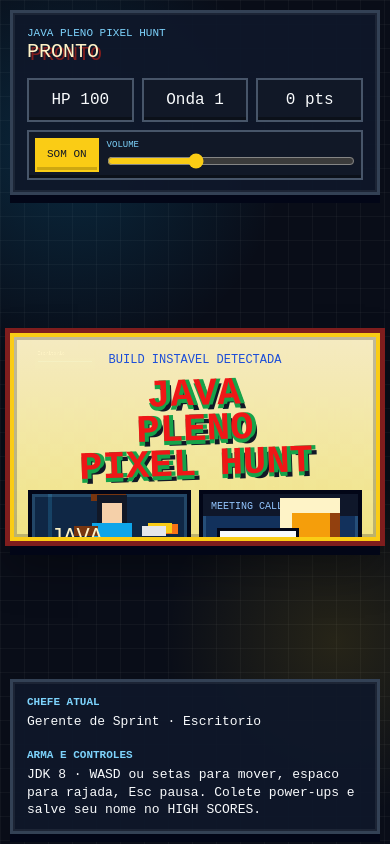
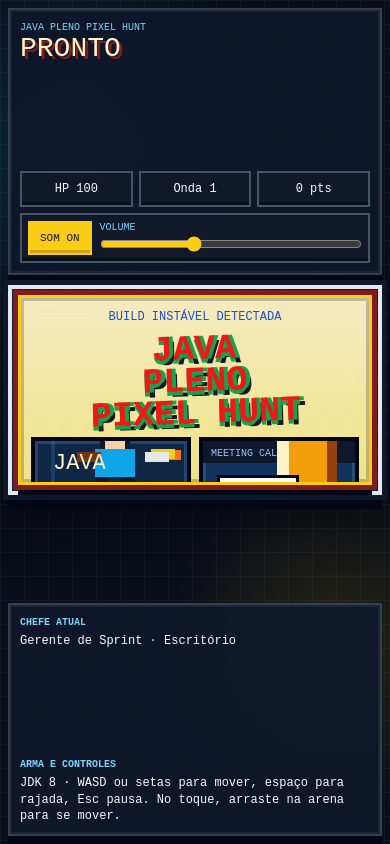
Before and after one commit to thyagodissenha/java-pleno-pixel-hunt, a Next.js app: page / in a window 390 px wide. Built offline with nearby package versions, Linux system fonts and the light colour scheme.

Commit message:
Finish phase 1 mobile and PT-BR polish

```diff
--- a/app/api/scores/route.ts
+++ b/app/api/scores/route.ts
@@ -16,7 +16,7 @@ export async function POST(request: Request) {
     return Response.json({ scores }, { status: 201 });
   } catch {
     return Response.json(
-      { error: "Nao foi possivel salvar o ranking agora." },
+      { error: "Não foi possível salvar o ranking agora." },
       { status: 503 },
     );
   }
--- a/app/globals.css
+++ b/app/globals.css
@@ -42,6 +42,7 @@ canvas {
   display: grid;
   grid-template-rows: auto minmax(0, 1fr) auto;
   min-height: 100vh;
+  min-height: 100dvh;
   padding: clamp(12px, 2vw, 24px);
   gap: 14px;
   background:
@@ -164,6 +165,7 @@ canvas {
 .canvas-frame {
   position: relative;
   width: min(100%, calc((100vh - 190px) * 1.777));
+  width: min(100%, calc((100dvh - 190px) * 1.777));
   max-width: 1120px;
   aspect-ratio: 16 / 9;
 }
@@ -180,6 +182,7 @@ canvas {
     0 14px 0 #020617,
     0 24px 44px rgba(0, 0, 0, 0.38);
   touch-action: none;
+  user-select: none;
 }
 
 .score-overlay {
@@ -188,6 +191,7 @@ canvas {
   display: grid;
   place-items: center;
   padding: 18px;
+  overflow-y: auto;
   pointer-events: none;
 }
 
@@ -197,6 +201,7 @@ canvas {
   display: grid;
   place-items: center;
   padding: 18px;
+  overflow-y: auto;
 }
 
 .menu-overlay-full {
@@ -830,22 +835,35 @@ canvas {
   }
 
   .game-shell {
+    grid-template-rows: auto auto auto;
     min-height: 100dvh;
-    padding: 10px;
+    padding: 8px;
+    gap: 10px;
   }
 
   .topbar,
   .bottombar {
     flex-direction: column;
     align-items: stretch;
+    gap: 10px;
+    padding: 10px;
+    border-width: 2px;
+  }
+
+  .topbar h1 {
+    font-size: clamp(20px, 8vw, 28px);
   }
 
   .hud {
     justify-content: stretch;
+    gap: 6px;
   }
 
   .hud > span {
-    flex: 1 1 94px;
+    flex: 1 1 76px;
+    min-width: 0;
+    padding: 7px 6px;
+    font-size: 12px;
   }
 
   .sound-controls {
@@ -853,24 +871,47 @@ canvas {
     width: 100%;
   }
 
+  .game-stage {
+    align-content: start;
+  }
+
+  .canvas-frame {
+    width: 100%;
+    max-height: min(54dvh, calc(100vw * 0.5625));
+  }
+
+  .menu-overlay,
+  .score-overlay {
+    padding: 10px;
+  }
+
+  .menu-panel,
+  .score-panel {
+    width: min(100%, calc(100vw - 20px));
+    max-height: calc(100dvh - 176px);
+    padding: 14px;
+    overflow-y: auto;
+    border-width: 3px;
+  }
+
   .title-menu-panel {
-    padding: 14px;
+    padding: 10px;
   }
 
   .retro-title-screen {
     grid-template-columns: 1fr 1fr;
-    grid-template-rows: auto 92px 92px auto;
+    grid-template-rows: auto minmax(70px, 18vw) minmax(70px, 18vw) auto;
     gap: 8px;
   }
 
   .retro-logo {
     grid-column: 1 / -1;
     grid-row: 1;
-    font-size: clamp(28px, 10vw, 42px);
+    font-size: clamp(25px, 9vw, 38px);
   }
 
   .retro-scene {
-    min-height: 92px;
+    min-height: 70px;
   }
 
   .deploy-scene,
@@ -884,27 +925,88 @@ canvas {
   }
 
   .title-menu-actions button {
-    min-height: 42px;
+    min-height: 44px;
     text-align: center;
     background: #991b1b;
     color: #fef3c7;
     border: 3px solid #facc15;
   }
 
-  .canvas-frame {
-    width: 100%;
-  }
-
   .score-form div {
     grid-template-columns: 1fr;
   }
 
+  .score-form input,
+  .score-form button,
+  .play-again,
+  .menu-actions button {
+    min-height: 44px;
+  }
+
   .score-list li {
-    grid-template-columns: 30px minmax(0, 1fr) 70px;
+    grid-template-columns: 28px minmax(0, 1fr) 66px;
+    gap: 7px;
   }
 
   .menu-actions.two,
   .help-list li {
     grid-template-columns: 1fr;
   }
+
+  .bottombar span {
+    font-size: 12px;
+  }
 }
+
+@media (max-width: 420px) {
+  .topbar p,
+  .bottombar strong,
+  .sound-controls label span,
+  .score-mode {
+    font-size: 10px;
+  }
+
+  .menu-copy {
+    margin-top: 10px;
+    font-size: 12px;
+  }
+
+  .call-scene .speech,
+  .users-scene .speech,
+  .terminal {
+    font-size: 9px;
+  }
+
+  .score-panel h2,
+  .menu-panel h2 {
+    font-size: clamp(26px, 10vw, 38px);
+  }
+}
+
+@media (max-height: 620px) and (orientation: landscape) {
+  .game-shell {
+    grid-template-columns: minmax(160px, 0.78fr) minmax(0, 1.6fr);
+    grid-template-rows: auto auto;
+    align-content: start;
+  }
+
+  .topbar,
+  .bottombar {
+    width: 100%;
+    margin: 0;
+  }
+
+  .game-stage {
+    grid-column: 2;
+    grid-row: 1 / 3;
+  }
+
+  .canvas-frame {
+    max-height: calc(100dvh - 20px);
+  }
+
+  .menu-panel,
+  .score-panel {
+    max-height: calc(100dvh - 32px);
+  }
+}
--- a/app/layout.tsx
+++ b/app/layout.tsx
@@ -4,7 +4,7 @@ import './globals.css';
 export const metadata: Metadata = {
   title: 'Java Pleno Pixel Hunt',
   description:
-    'Um jogo pixel art de arena sobre sobreviver a usuarios, chefes e lancamentos de dados.',
+    'Um jogo pixel art de arena sobre sobreviver a usuários, chefes e lançamentos de dados.',
 };
 
 export default function RootLayout({
--- a/app/page.tsx
+++ b/app/page.tsx
@@ -62,25 +62,25 @@ const SOUND_KEY = "java-pleno-pixel-hunt-sound";
 const bossNames = [
   "Gerente de Sprint",
   "Dono do Roadmap",
-  "Arquiteto das Reunioes",
+  "Arquiteto das Reuniões",
   "Diretor do Go-Live",
 ];
 const cloudLabels = ["Azure", "SQL", "Blob", "CI/CD", "Kafka", "BI"];
 const enemyLabels: Record<Exclude<EnemyKind, "boss" | "data">, string> = {
-  user: "Usuario",
+  user: "Usuário",
   qa: "QA nervoso",
-  vip: "Usuario VIP",
+  vip: "Usuário VIP",
   incident: "Incidente P1",
   legacy: "Legado",
 };
 const powerUpLabels: Record<PowerUpKind, string> = {
-  coffee: "Cafe",
+  coffee: "Café",
   refactor: "Refactor",
   rollback: "Rollback",
   hotfix: "Hotfix",
   review: "Code Review",
 };
-const biomeNames = ["Escritorio", "Producao", "Cloud", "War Room"];
+const biomeNames = ["Escritório", "Produção", "Cloud", "War Room"];
 
 function clamp(value: number, min: number, max: number) {
   return Math.max(min, Math.min(max, value));
@@ -355,7 +355,7 @@ export default function Home() {
         .slice(0, 10);
       saveHighScores(nextScores);
       setHighScores(nextScores);
-      setScoreMessage("Ranking local salvo. Global indisponivel.");
+      setScoreMessage("Ranking local salvo. Global indisponível.");
       playSound("save");
       setScoreSaved(true);
     }
@@ -407,7 +407,7 @@ export default function Home() {
       setScore(localScore);
       setWave(localWave);
       setHp(Math.max(0, Math.round(player.hp)));
-      setBoss(bossNames[bossIndex] ?? "Comite Executivo");
+      setBoss(bossNames[bossIndex] ?? "Comitê Executivo");
       setBiome(biomeNames[Math.min(bossIndex, biomeNames.length - 1)] ?? "War Room");
       setUpgrade(weaponLevel >= 3 ? "JDK 21" : weaponLevel === 2 ? "JDK 17" : "JDK 8");
     }
@@ -489,7 +489,7 @@ export default function Home() {
       localScore += 35;
       if (powerUp.kind === "coffee") {
         player.haste = 6;
-        announceEffect("CAFE: velocidade aumentada");
+        announceEffect("CAFÉ: velocidade aumentada");
       } else if (powerUp.kind === "refactor") {
         player.fury = 6;
         announceEffect("REFACTOR: tiros acelerados");
@@ -595,11 +595,14 @@ export default function Home() {
     };
     const onKeyUp = (event: KeyboardEvent) => keys.current.delete(event.key.toLowerCase());
     const onPointerMove = (event: PointerEvent) => {
+      event.preventDefault();
       const bounds = canvas.getBoundingClientRect();
       pointer.current.x = ((event.clientX - bounds.left) / bounds.width) * WORLD.width;
       pointer.current.y = ((event.clientY - bounds.top) / bounds.height) * WORLD.height;
     };
     const onPointerDown = (event: PointerEvent) => {
+      event.preventDefault();
+      canvas.setPointerCapture?.(event.pointerId);
       pointer.current.active = true;
       onPointerMove(event);
       if (stateRef.current === "menu") start();
@@ -609,7 +612,10 @@ export default function Home() {
         startMusic();
       }
     };
-    const onPointerUp = () => {
+    const onPointerUp = (event: PointerEvent) => {
+      if (canvas.hasPointerCapture?.(event.pointerId)) {
+        canvas.releasePointerCapture(event.pointerId);
+      }
       pointer.current.active = false;
     };
 
@@ -618,6 +624,7 @@ export default function Home() {
     canvas.addEventListener("pointermove", onPointerMove);
     canvas.addEventListener("pointerdown", onPointerDown);
     window.addEventListener("pointerup", onPointerUp);
+    window.addEventListener("pointercancel", onPointerUp);
 
     function shoot() {
       let target = enemies[0];
@@ -1098,7 +1105,7 @@ export default function Home() {
       ctx.fillText("GO-LIVE DOMINADO", cx, 306);
       ctx.fillStyle = "#bfdbfe";
       ctx.font = "18px 'Courier New', monospace";
-      ctx.fillText(`Voce limpou a firma com ${localScore} pontos`, cx, 342);
+      ctx.fillText(`Você limpou a firma com ${localScore} pontos`, cx, 342);
       ctx.fillStyle = "#fde68a";
       ctx.font = "14px 'Courier New', monospace";
       ctx.fillText("Salve seu nome no HIGH SCORES", cx, 378);
@@ -1152,7 +1159,7 @@ export default function Home() {
       } else if (stateRef.current === "paused") {
         drawOverlay("PAUSADO", "Respira. A daily espera.");
       } else if (stateRef.current === "over") {
-        drawOverlay("PRODUCAO CAIU", `Pontuacao final: ${localScore}`);
+        drawOverlay("PRODUÇÃO CAIU", `Pontuação final: ${localScore}`);
       } else if (stateRef.current === "won") {
         drawVictoryOverlay();
       }
@@ -1177,11 +1184,12 @@ export default function Home() {
       canvas.removeEventListener("pointermove", onPointerMove);
       canvas.removeEventListener("pointerdown", onPointerDown);
       window.removeEventListener("pointerup", onPointerUp);
+      window.removeEventListener("pointercancel", onPointerUp);
       stopMusic();
     };
   }, [activateMenuOption, playSound, startMusic, stopMusic]);
 
-  const status = gameState === "playing" ? "Em combate" : gameState === "paused" ? "Pausado" : gameState === "won" ? "Vitoria" : gameState === "over" ? "Fim de jogo" : "Pronto";
+  const status = gameState === "playing" ? "Em combate" : gameState === "paused" ? "Pausado" : gameState === "won" ? "Vitória" : gameState === "over" ? "Fim de jogo" : "Pronto";
   const finalScreen = gameState === "over" || gameState === "won";
   const menuScreen = gameState === "menu";
 
@@ -1226,11 +1234,11 @@ export default function Home() {
 
       <section className="game-stage" aria-label="Arena do jogo">
         <div className="canvas-frame">
-        <canvas ref={canvasRef} width={WORLD.width} height={WORLD.height} aria-label="Arena pixel art" />
+          <canvas ref={canvasRef} width={WORLD.width} height={WORLD.height} aria-label="Arena pixel art" />
         {menuScreen && (
           <div className={`menu-overlay ${menuPanel === "home" ? "menu-overlay-full" : ""}`} role="dialog" aria-label="Menu inicial">
             <div className={`menu-panel ${menuPanel === "home" ? "title-menu-panel" : ""}`}>
-              <p className="menu-kicker">Build instavel detectada</p>
+              <p className="menu-kicker">Build instável detectada</p>
 
               {menuPanel === "home" && (
                 <>
@@ -1262,7 +1270,7 @@ export default function Home() {
                     </div>
 
                     <div className="retro-scene users-scene" aria-hidden="true">
-                      <span className="speech">USUARIOS!</span>
+                      <span className="speech">USUÁRIOS!</span>
                       <span className="user u1" />
                       <span className="user u2" />
                       <span className="user u3" />
@@ -1286,7 +1294,7 @@ export default function Home() {
                       <span className="alert-sign">!</span>
                     </div>
 
-                    <div className="title-menu-actions" role="menu" aria-label="Opcoes do jogo (use as setas e Enter)">
+                    <div className="title-menu-actions" role="menu" aria-label="Opções do jogo (use as setas e Enter)">
                       <button
                         type="button"
                         role="menuitem"
@@ -1320,7 +1328,7 @@ export default function Home() {
                     </div>
                   </div>
                   <p className="menu-copy">
-                    Sobreviva aos usuarios, derrote os chefes e tente entrar no ranking global antes que alguem peca um deploy em sexta-feira.
+                    Sobreviva aos usuários, derrote os chefes e tente entrar no ranking global antes que alguém peça um deploy em sexta-feira.
                   </p>
                 </>
               )}
@@ -1357,9 +1365,9 @@ export default function Home() {
                   <h2>Como jogar</h2>
                   <ul className="help-list">
                     <li><strong>Mover</strong><span>WASD, setas ou arraste no celular.</span></li>
-                    <li><strong>Atirar</strong><span>Automatico no inimigo mais proximo.</span></li>
-                    <li><strong>Rajada</strong><span>Espaco acelera os tiros.</span></li>
-                    <li><strong>Power-ups</strong><span>Cafe, Refactor, Rollback, Hotfix e Code Review ajudam na partida.</span></li>
+                    <li><strong>Atirar</strong><span>Automático no inimigo mais próximo.</span></li>
+                    <li><strong>Rajada</strong><span>Espaço acelera os tiros.</span></li>
+                    <li><strong>Power-ups</strong><span>Café, Refactor, Rollback, Hotfix e Code Review ajudam na partida.</span></li>
                     <li><strong>Objetivo</strong><span>Sobreviva, derrube chefes e salve seu score.</span></li>
                   </ul>
                   <div className="menu-actions two">
@@ -1372,9 +1380,9 @@ export default function Home() {
           </div>
         )}
         {finalScreen && (
-          <div className="score-overlay" role="dialog" aria-modal="true" aria-label="Ranking de maiores pontuacoes">
+          <div className="score-overlay" role="dialog" aria-modal="true" aria-label="Ranking de maiores pontuações">
             <div className="score-panel">
-              <p className="score-kicker">{gameState === "won" ? "Missao completa" : "Producao caiu"}</p>
+              <p className="score-kicker">{gameState === "won" ? "Missão completa" : "Produção caiu"}</p>
               <h2>HIGH SCORES</h2>
               <p className="score-mode">{scoreMessage}</p>
               {!scoreSaved ? (
@@ -1428,7 +1436,7 @@ export default function Home() {
         </div>
         <div>
           <strong>Arma e controles</strong>
-          <span>{upgrade} · WASD ou setas para mover, espaco para rajada, Esc pausa. Colete power-ups e salve seu nome no HIGH SCORES.</span>
+          <span>{upgrade} · WASD ou setas para mover, espaço para rajada, Esc pausa. No toque, arraste na arena para se mover.</span>
         </div>
       </section>
     </main>
```
Also changed, not shown: _docs/roadmap.md (+45 -45 lines), 1 other file (tests, documents, lock files or other folders).
